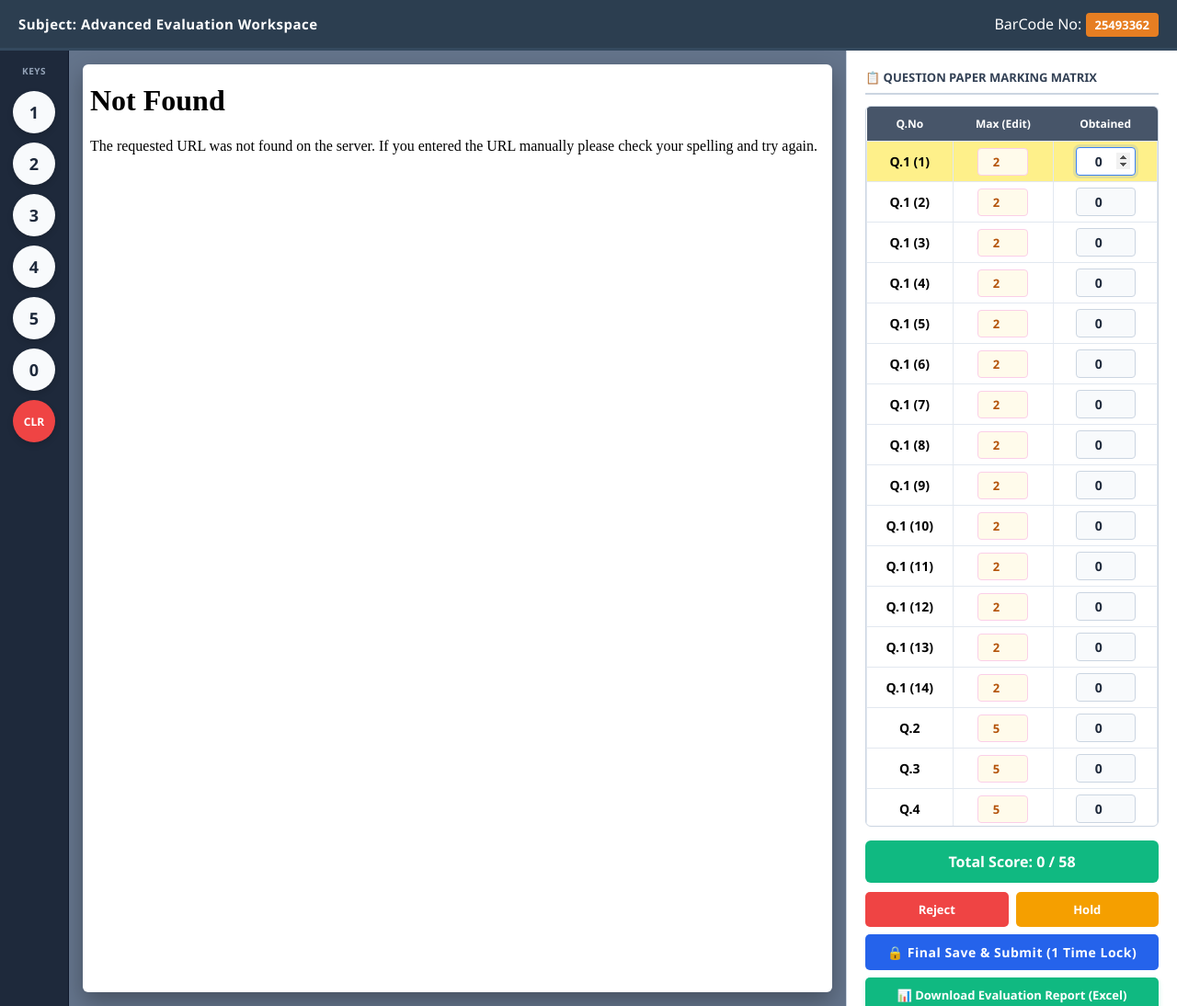
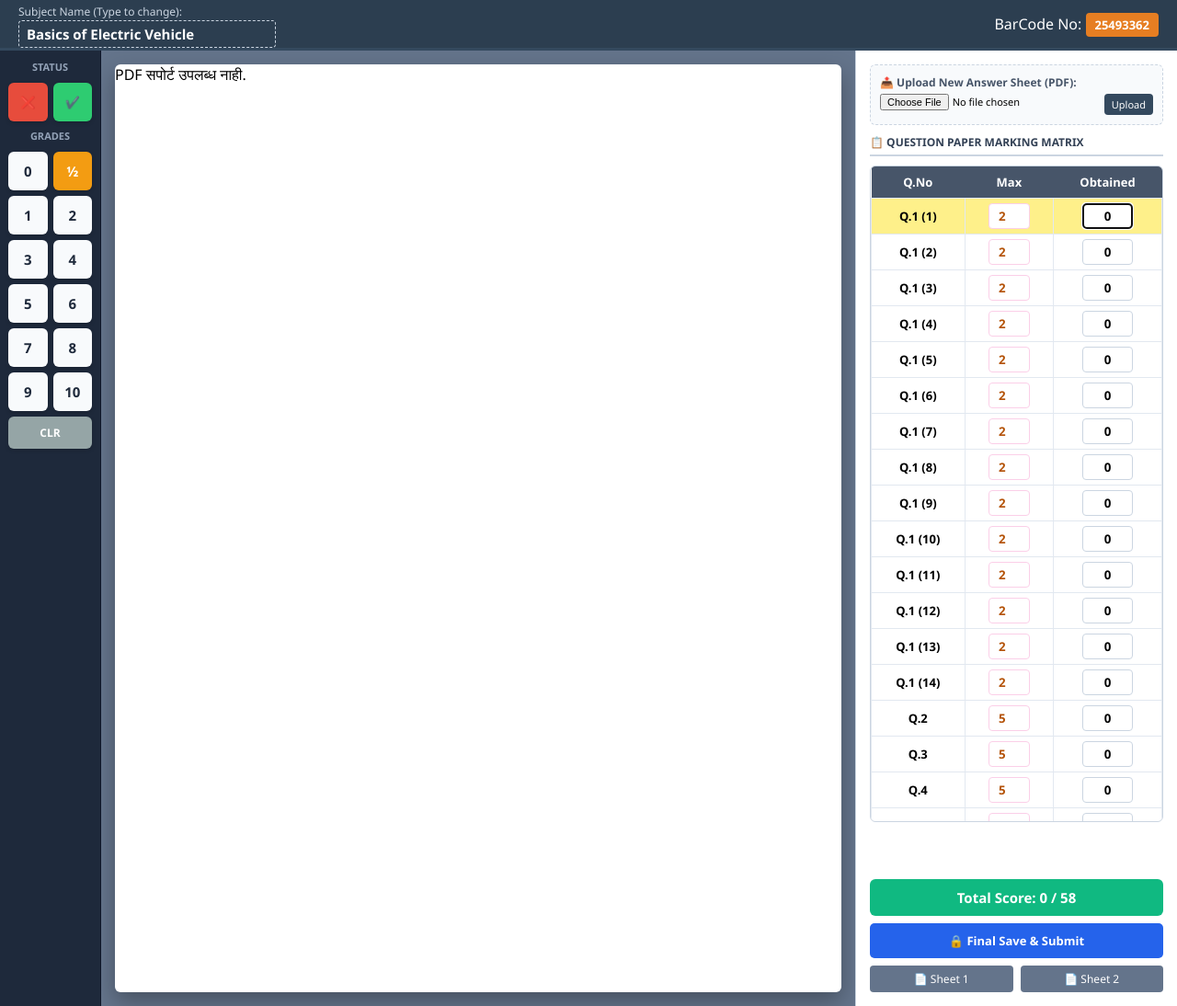
Before and after one commit to rohan3gadkari/OSM-digital-checking, a Flask app: page / in a window 1280 px wide. Shown: the whole page at 92% size. Run offline with Flask 3, Linux system fonts and the light colour scheme.

Commit message:
Refactor dashboard HTML structure and styles

```diff
--- a/templates/dashboard.html
+++ b/templates/dashboard.html
@@ -3,114 +3,148 @@
 <head>
     <meta charset="UTF-8">
     <meta name="viewport" content="width=device-width, initial-scale=1.0">
-    <title>Professional OSM Workspace</title>
+    <title>Advanced OSM Hub</title>
     <style>
-        * { box-sizing: border-box; margin: 0; padding: 0; font-family: 'Segoe UI', system-ui, sans-serif; }
+        * { box-sizing: border-box; margin: 0; padding: 0; font-family: 'Segoe UI', sans-serif; }
 
-        /* 🏢 IndiaMART स्टाईल टॉप हेडर बार */
+        /* 🏢 टॉप हेडर */
         .top-navbar {
             background: #2c3e50; color: white; padding: 0 20px;
             display: flex; justify-content: space-between; align-items: center; height: 55px;
-            border-bottom: 3px solid #34495e; box-shadow: 0 2px 8px rgba(0,0,0,0.15);
+            border-bottom: 3px solid #34495e;
         }
-        .top-navbar h3 { font-size: 15px; font-weight: 600; letter-spacing: 0.5px; }
-        .meta-container { display: flex; align-items: center; gap: 15px; }
+        .subject-title-input { background: transparent; border: 1px dashed #cbd5e1; color: white; font-size: 15px; font-weight: bold; padding: 4px 8px; border-radius: 4px; width: 280px; }
         .barcode-badge { background: #e67e22; color: white; padding: 4px 10px; border-radius: 4px; font-weight: bold; font-size: 13px; }
-        .lock-status-banner { background: #e74c3c; color: white; padding: 4px 12px; border-radius: 4px; font-size: 12px; font-weight: bold; display: none; }
+        .lock-banner { background: #e74c3c; color: white; padding: 4px 12px; border-radius: 4px; font-size: 12px; font-weight: bold; display: none; }
 
         .osm-container { display: flex; height: calc(100vh - 55px); overflow: hidden; background: #f1f5f9; }
 
-        /* 🎛️ डावा की-पॅड पॅनेल (Eklavya/IndiaMART लेआउट) */
+        /* 🎛️ नवीन प्रगत की-पॅड (सर्व विचारलेले कीज समाविष्ट) */
         .tool-sidebar {
-            width: 75px; background: #1e293b; padding: 15px 5px;
-            display: flex; flex-direction: column; align-items: center; gap: 10px; border-right: 1px solid #0f172a;
+            width: 110px; background: #1e293b; padding: 10px 5px;
+            display: flex; flex-direction: column; align-items: center; gap: 8px; border-right: 1px solid #0f172a; overflow-y: auto;
         }
-        .tool-label { font-size: 10px; color: #94a3b8; text-transform: uppercase; letter-spacing: 0.5px; margin-bottom: 5px; font-weight: bold; }
+        .tool-label { font-size: 11px; color: #94a3b8; text-transform: uppercase; font-weight: bold; margin-bottom: 2px; }
+        .key-grid { display: grid; grid-template-columns: 1fr 1fr; gap: 6px; width: 100%; padding: 0 4px; }
         .circle-key {
-            width: 46px; height: 46px; border-radius: 50%; border: none;
-            background: #f8fafc; color: #1e293b; font-size: 18px; font-weight: 700;
+            height: 42px; border-radius: 6px; border: none;
+            background: #f8fafc; color: #1e293b; font-size: 15px; font-weight: 700;
             cursor: pointer; display: flex; justify-content: center; align-items: center;
-            box-shadow: 0 3px 6px rgba(0,0,0,0.15); transition: all 0.15s ease;
+            box-shadow: 0 2px 4px rgba(0,0,0,0.15); transition: all 0.1s;
         }
-        .circle-key:hover { background: #38bdf8; color: white; transform: translateY(-2px); }
-        .clear-btn { background: #ef4444; color: white; font-size: 12px; }
-        .clear-btn:hover { background: #dc2626; }
+        .circle-key:hover { background: #38bdf8; color: white; }
+        .special-key { background: #f39c12; color: white; }
+        .wrong-key { background: #e74c3c; color: white; font-size: 13px; }
+        .right-key { background: #2ecc71; color: white; font-size: 13px; }
+        .clear-btn { background: #95a5a6; color: white; grid-column: span 2; height: 35px; font-size: 12px; }
 
-        /* 📄 मधला आन्सर शीट डिस्प्ले एरिया */
+        /* 📄 मधला पीडीएफ एरिया + डिजिटल मार्किंग ओव्हरले */
         .pdf-viewer-container { flex: 1; background: #64748b; padding: 15px; display: flex; justify-content: center; overflow-y: auto; }
-        .pdf-canvas { width: 100%; max-width: 850px; background: white; box-shadow: 0 10px 25px rgba(0,0,0,0.3); border-radius: 6px; overflow: hidden; }
+        .pdf-canvas-wrapper { width: 100%; max-width: 850px; background: white; box-shadow: 0 10px 25px rgba(0,0,0,0.3); border-radius: 6px; position: relative; }
 
-        /* 📊 उजवा मार्किंग मॅट्रिक्स पॅनेल */
-        .evaluation-panel { width: 360px; background: white; border-left: 1px solid #cbd5e1; display: flex; flex-direction: column; justify-content: space-between; padding: 20px; }
-        .panel-title { font-size: 13px; color: #334155; border-bottom: 2px solid #cbd5e1; padding-bottom: 8px; margin-bottom: 12px; font-weight: bold; text-transform: uppercase; }
+        /* ✍️ उत्तरपत्रिकेवर लाल रंगात मार्क दाखवण्यासाठी ओव्हरले लेयर */
+        .annotation-overlay {
+            position: absolute; top: 80px; left: 40px;
+            background: rgba(255, 255, 255, 0.9); border: 2px dashed #e74c3c;
+            color: #d35400; padding: 8px 15px; font-size: 24px; font-weight: 900;
+            border-radius: 6px; pointer-events: none; display: none;
+            box-shadow: 0 4px 10px rgba(0,0,0,0.2); font-family: 'Courier New', monospace;
+            z-index: 100;
+        }
 
-        /* 📜 स्क्रोलिंग टेबल */
-        .table-scroll { overflow-y: auto; flex-grow: 1; max-height: calc(100vh - 310px); border: 1px solid #cbd5e1; border-radius: 6px; }
-        .marks-table { width: 100%; border-collapse: collapse; text-align: center; font-size: 14px; }
-        .marks-table th { background: #475569; color: white; padding: 10px 8px; font-weight: 600; position: sticky; top: 0; z-index: 10; font-size: 12px; }
-        .marks-table td { padding: 6px; border: 1px solid #e2e8f0; }
+        /* 📊 उजवा पॅनेल */
+        .evaluation-panel { width: 350px; background: white; border-left: 1px solid #cbd5e1; display: flex; flex-direction: column; justify-content: space-between; padding: 15px; }
+        .panel-title { font-size: 12px; color: #334155; border-bottom: 2px solid #cbd5e1; padding-bottom: 5px; margin-bottom: 10px; font-weight: bold; text-transform: uppercase; }
 
-        /* इनपुट बॉक्स */
-        .mark-input { width: 65px; text-align: center; border: 1.5px solid #cbd5e1; border-radius: 4px; padding: 5px; font-size: 14px; font-weight: bold; color: #1e293b; background: #f8fafc; }
-        .mark-input:focus { outline: none; border-color: #3b82f6; background: #fff; box-shadow: 0 0 0 3px rgba(59,130,246,0.15); }
+        /* 📤 अपलोड सेक्शन */
+        .upload-section { background: #f8fafc; border: 1px dashed #cbd5e1; padding: 10px; border-radius: 6px; margin-bottom: 10px; }
+        .upload-section label { font-size: 12px; font-weight: bold; color: #475569; display: block; margin-bottom: 4px; }
+        .upload-row { display: flex; gap: 5px; }
+        .file-input { font-size: 11px; flex: 1; }
+        .btn-upload { background: #34495e; color: white; border: none; padding: 4px 8px; font-size: 11px; border-radius: 4px; cursor: pointer; }
 
-        .max-editable-input { width: 55px; text-align: center; border: 1.5px solid #fbcfe8; border-radius: 4px; padding: 5px; font-size: 13px; font-weight: bold; color: #b45309; background: #fffbeb; }
-        .max-editable-input:focus { outline: none; border-color: #f59f00; background: #fff; }
+        .table-scroll { overflow-y: auto; flex-grow: 1; max-height: calc(100vh - 380px); border: 1px solid #cbd5e1; border-radius: 6px; }
+        .marks-table { width: 100%; border-collapse: collapse; text-align: center; font-size: 13px; }
+        .marks-table th { background: #475569; color: white; padding: 8px 4px; position: sticky; top: 0; z-index: 10; }
+        .marks-table td { padding: 5px; border: 1px solid #e2e8f0; }
 
+        .mark-input { width: 55px; text-align: center; border: 1.5px solid #cbd5e1; border-radius: 4px; padding: 4px; font-weight: bold; }
+        .max-input { width: 45px; text-align: center; border: 1.5px solid #fbcfe8; border-radius: 4px; padding: 4px; color: #b45309; font-weight: bold; }
         .active-row { background: #fef08a !important; }
 
-        /* 💾 तळाचे ॲक्शन कंट्रोल्स */
-        .action-section { margin-top: 15px; }
-        .total-box { background: #10b981; color: white; padding: 12px; border-radius: 6px; text-align: center; margin-bottom: 10px; font-size: 16px; font-weight: bold; }
-        .btn-grid { display: grid; grid-template-columns: 1fr 1fr; gap: 8px; margin-bottom: 8px; }
-        .action-btn { padding: 10px; border: none; border-radius: 5px; font-weight: bold; cursor: pointer; font-size: 13px; }
-        .btn-submit { background: #2563eb; color: white; width: 100%; font-size: 14px; letter-spacing: 0.5px; }
-        .btn-submit:hover { background: #1d4ed8; }
-
-        .btn-nav { background: #64748b; color: white; padding: 8px; border: none; border-radius: 4px; flex: 1; cursor: pointer; font-size: 13px; text-align: center; text-decoration: none; font-weight: 500; display: inline-block; }
-        .btn-nav:hover { background: #475569; }
+        .total-box { background: #10b981; color: white; padding: 10px; border-radius: 6px; text-align: center; margin-bottom: 8px; font-size: 15px; font-weight: bold; }
+        .btn-submit { background: #2563eb; color: white; width: 100%; padding: 10px; border: none; border-radius: 5px; font-weight: bold; cursor: pointer; font-size: 13px; }
+        .btn-nav { background: #64748b; color: white; padding: 6px; text-align: center; text-decoration: none; font-weight: 500; display: inline-block; font-size: 12px; border-radius: 4px; flex: 1; }
     </style>
 </head>
 <body>
 
     <div class="top-navbar">
-        <h3>Subject: Advanced Evaluation Workspace</h3>
+        <div>
+            <span style="font-size: 12px; color: #cbd5e1;">Subject Name (Type to change):</span><br>
+            <input type="text" id="liveSubjectName" class="subject-title-input" value="{{ subject_name }}" oninput="updateSubjectInUploadForm()">
+        </div>
         <div class="meta-container">
-            <div id="lockBanner" class="lock-status-banner">🔒 PERMANENTLY LOCKED</div>
-            <div>
-                BarCode No: <span class="barcode-badge" id="currentBarcode">{{ barcode }}</span>
-            </div>
+            <div id="lockBanner" class="lock-banner">🔒 PERMANENTLY LOCKED</div>
+            <div>BarCode No: <span class="barcode-badge" id="currentBarcode">{{ barcode }}</span></div>
         </div>
     </div>
 
     <div class="osm-container" id="osmMainContainer" data-locked="{{ is_locked | safe }}">
 
         <div class="tool-sidebar">
-            <span class="tool-label">Keys</span>
-            <button class="circle-key" onclick="enterMark('1')">1</button>
-            <button class="circle-key" onclick="enterMark('2')">2</button>
-            <button class="circle-key" onclick="enterMark('3')">3</button>
-            <button class="circle-key" onclick="enterMark('4')">4</button>
-            <button class="circle-key" onclick="enterMark('5')">5</button>
-            <button class="circle-key" onclick="enterMark('0')">0</button>
-            <button class="circle-key clear-btn" onclick="resetAllMarks()">CLR</button>
+            <span class="tool-label">Status</span>
+            <div class="key-grid">
+                <button class="circle-key wrong-key" onclick="enterMark('❌')">❌</button>
+                <button class="circle-key right-key" onclick="enterMark('✔️')">✔️</button>
+            </div>
+
+            <span class="tool-label">Grades</span>
+            <div class="key-grid">
+                <button class="circle-key" onclick="enterMark('0')">0</button>
+                <button class="circle-key special-key" onclick="enterMark('0.5')">½</button>
+                <button class="circle-key" onclick="enterMark('1')">1</button>
+                <button class="circle-key" onclick="enterMark('2')">2</button>
+                <button class="circle-key" onclick="enterMark('3')">3</button>
+                <button class="circle-key" onclick="enterMark('4')">4</button>
+                <button class="circle-key" onclick="enterMark('5')">5</button>
+                <button class="circle-key" onclick="enterMark('6')">6</button>
+                <button class="circle-key" onclick="enterMark('7')">7</button>
+                <button class="circle-key" onclick="enterMark('8')">8</button>
+                <button class="circle-key" onclick="enterMark('9')">9</button>
+                <button class="circle-key" onclick="enterMark('10')">10</button>
+                <button class="circle-key clear-btn" onclick="resetAllMarks()">CLR</button>
+            </div>
         </div>
 
         <div class="pdf-viewer-container">
-            <div class="pdf-canvas">
-                <iframe src="{{ url_for('static', filename='answer_sheets/' + current_paper) }}#toolbar=0&navpanes=0" width="100%" height="100%" style="border: none;"></iframe>
+            <div class="pdf-canvas-wrapper">
+                <div id="pdfStamp" class="annotation-overlay">✔️ Marks: 0</div>
+
+                <object data="{{ url_for('static', filename='answer_sheets/' + current_paper) }}#toolbar=0&navpanes=0&scrollbar=1" type="application/pdf" width="100%" height="100%" style="min-height: calc(100vh - 90px); display: block;">
+                    <p>PDF सपोर्ट उपलब्ध नाही.</p>
+                </object>
             </div>
         </div>
 
         <div class="evaluation-panel">
             <div>
+                <div class="upload-section">
+                    <label>📤 Upload New Answer Sheet (PDF):</label>
+                    <form action="/upload_sheet" method="POST" enctype="multipart/form-data" class="upload-row">
+                        <input type="hidden" name="subject" id="hiddenSubjectFormInput" value="{{ subject_name }}">
+                        <input type="file" name="file" accept=".pdf" class="file-input" required>
+                        <button type="submit" class="btn-upload">Upload</button>
+                    </form>
+                </div>
+
                 <div class="panel-title">📋 Question Paper Marking Matrix</div>
                 <div class="table-scroll">
                     <table class="marks-table">
                         <thead>
                             <tr>
                                 <th>Q.No</th>
-                                <th>Max (Edit)</th>
+                                <th>Max</th>
                                 <th>Obtained</th>
                             </tr>
                         </thead>
@@ -119,10 +153,10 @@
                             <tr id="row-{{ q.id }}">
                                 <td><strong>{{ q.label }}</strong></td>
                                 <td>
-                                    <input type="number" id="max-{{ q.id }}" class="max-editable-input" value="{{ q.max }}" min="1" oninput="updateMaxLimitLive('{{ q.id }}')">
+                                    <input type="number" id="max-{{ q.id }}" class="max-input" value="{{ q.max }}" min="1" oninput="updateMaxLimitLive('{{ q.id }}')">
                                 </td>
                                 <td>
-                                    <input type="number" id="{{ q.id }}" class="mark-input" min="0" max="{{ q.max }}" value="0" onfocus="setActiveQuestion('{{ q.id }}')" oninput="calculateLiveTotal()">
+                                    <input type="text" id="{{ q.id }}" class="mark-input" value="0" onfocus="setActiveQuestion('{{ q.id }}')" oninput="calculateLiveTotal()">
                                 </td>
                             </tr>
                             {% endfor %}
@@ -136,32 +170,25 @@
                     Total Score: <span id="liveTotal">0</span> / <span id="liveMaxTotal">{{ total_max }}</span>
                 </div>
 
-                <div class="btn-grid">
-                    <button class="action-btn" style="background: #ef4444; color: white;" onclick="alert('Paper Flagged as Rejected')">Reject</button>
-                    <button class="action-btn" style="background: #f59f00; color: white;" onclick="alert('Paper Kept On Hold')">Hold</button>
-                </div>
+                <button class="btn-submit" id="submitBtn" onclick="submitMarksViaAJAX()">🔒 Final Save & Submit</button>
 
-                <button class="action-btn btn-submit" id="submitBtn" onclick="submitMarksViaAJAX()">🔒 Final Save & Submit (1 Time Lock)</button>
-
-                <button type="button" onclick="window.location.href='/download_excel'" style="width: 100%; padding: 10px; background: #10b981; color: white; border: none; border-radius: 5px; font-weight: bold; cursor: pointer; font-size: 13px; margin-top: 8px; display: flex; justify-content: center; align-items: center; gap: 8px; box-shadow: 0 4px 6px rgba(16,185,129,0.15);">
-                    📊 Download Evaluation Report (Excel)
-                </button>
-
-                <div style="display: flex; gap: 10px; margin-top: 10px; justify-content: space-between;">
-                    <a class="btn-nav" href="/?paper=sample.pdf">📄 Answer Sheet 1</a>
-                    <a class="btn-nav" href="/?paper=student_02.pdf">📄 Answer Sheet 2</a>
+                <div style="display: flex; gap: 8px; margin-top: 8px;">
+                    <a class="btn-nav" href="/?paper=sample.pdf&subject={{ subject_name }}">📄 Sheet 1</a>
+                    <a class="btn-nav" href="/?paper=student_02.pdf&subject={{ subject_name }}">📄 Sheet 2</a>
                 </div>
             </div>
         </div>
-
     </div>
 
     <script>
         let activeQuestionId = '';
-
-        // 🔒 HTML ॲट्रिब्यूटमधून लॉक स्थिती सुरक्षितपणे मिळवणे (कोणतीही VS Code एरर येणार नाही)
         const mainContainer = document.getElementById('osmMainContainer');
         const isPageLocked = mainContainer ? (mainContainer.getAttribute('data-locked') === 'true') : false;
+
+        function updateSubjectInUploadForm() {
+            let currentSub = document.getElementById('liveSubjectName').value;
+            document.getElementById('hiddenSubjectFormInput').value = currentSub;
+        }
 
         function setActiveQuestion(qId) {
             if(isPageLocked) return;
@@ -175,28 +202,46 @@
         }
 
         function updateMaxLimitLive(qId) {
-            let maxInputVal = document.getElementById('max-' + qId).value || 1;
-            let targetMarkInput = document.getElementById(qId);
-            targetMarkInput.setAttribute('max', maxInputVal);
-            if (parseInt(targetMarkInput.value) > parseInt(maxInputVal)) { targetMarkInput.value = maxInputVal; }
-
+            let maxVal = parseFloat(document.getElementById('max-' + qId).value) || 1;
             let grandMax = 0;
-            document.querySelectorAll('.max-editable-input').forEach(input => { grandMax += parseInt(input.value) || 0; });
+            document.querySelectorAll('.max-input').forEach(input => { grandMax += parseFloat(input.value) || 0; });
             document.getElementById('liveMaxTotal').innerText = grandMax;
             calculateLiveTotal();
         }
 
-        function enterMark(num) {
+        // ✍️ की-पॅड प्रेस केल्यावर उत्तरपत्रिकेवर लाल रंगात मार्क उमटवण्याचे फंक्शन
+        function enterMark(val) {
             if(isPageLocked) return;
             if (activeQuestionId) {
                 let targetInput = document.getElementById(activeQuestionId);
-                let maxAllowed = parseInt(targetInput.getAttribute('max')) || 0;
+                let maxAllowed = parseFloat(document.getElementById('max-' + activeQuestionId).value) || 0;
 
-                if (parseInt(num) <= maxAllowed) { targetInput.value = num; }
-                else { targetInput.value = maxAllowed; }
+                // इनपुट बॉक्समध्ये व्हॅल्यू सेट करणे
+                if (val === '❌') {
+                    targetInput.value = '0';
+                } else if (val === '✔️') {
+                    targetInput.value = maxAllowed;
+                } else {
+                    let numericVal = parseFloat(val);
+                    if (numericVal > maxAllowed) {
+                        targetInput.value = maxAllowed;
+                    } else {
+                        targetInput.value = val;
+                    }
+                }
+
+                // 🔴 उत्तरपत्रिकेवर डिजिटल स्टँप एनिमेट करणे
+                let stamp = document.getElementById('pdfStamp');
+                stamp.style.display = 'block';
+                stamp.innerHTML = `${val} (Q: ${activeQuestionId.replace('q', '')})`;
+
+                // रँडम पोझिशन किंवा एका फिक्स जागी इफेक्ट देण्यासाठी
+                let randomTop = Math.floor(Math.random() * 200) + 100;
+                stamp.style.top = randomTop + "px";
 
                 calculateLiveTotal();
 
+                // ऑटो-नेक्स्ट इनपुट फोकस
                 let allInputs = Array.from(document.querySelectorAll('.mark-input'));
                 let currentIndex = allInputs.indexOf(targetInput);
                 if (currentIndex !== -1 && currentIndex < allInputs.length - 1) {
@@ -209,41 +254,39 @@
 
         function calculateLiveTotal() {
             let grandTotal = 0;
-            document.querySelectorAll('.mark-input').forEach(input => { grandTotal += parseInt(input.value) || 0; });
+            document.querySelectorAll('.mark-input').forEach(input => {
+                let val = input.value;
+                grandTotal += parseFloat(val) || 0;
+            });
             document.getElementById('liveTotal').innerText = grandTotal;
         }
 
         function resetAllMarks() {
             if(isPageLocked) return;
-            document.querySelectorAll('.mark-input').forEach(input => input.value = 0);
+            document.querySelectorAll('.mark-input').forEach(input => input.value = '0');
+            document.getElementById('pdfStamp').style.display = 'none';
             calculateLiveTotal();
         }
 
         function submitMarksViaAJAX() {
             if(isPageLocked) return;
+            let scores = {};
+            document.querySelectorAll('.mark-input').forEach(input => { scores[input.id] = input.value; });
 
-            let scoresPayload = {};
-            let maxLimitsPayload = {};
-            document.querySelectorAll('.mark-input').forEach(input => { scoresPayload[input.id] = parseInt(input.value) || 0; });
-            document.querySelectorAll('.max-editable-input').forEach(input => {
-                let qId = input.id.replace('max-', '');
-                maxLimitsPayload[qId] = parseInt(input.value) || 2;
-            });
-
-            let dataToSend = {
+            let payload = {
                 barcode: document.getElementById('currentBarcode').innerText,
                 paper: "{{ current_paper }}",
-                scores: scoresPayload,
-                max_limits: maxLimitsPayload
+                subject: document.getElementById('liveSubjectName').value,
+                scores: scores
             };
 
             fetch('/submit_marks', {
                 method: 'POST',
                 headers: { 'Content-Type': 'application/json' },
-                body: JSON.stringify(dataToSend)
+                body: JSON.stringify(payload)
             }).then(res => res.json()).then(data => {
                 if(data.status === 'success') {
-                    alert("🔒 पेपरमधील गुण आणि मॅक्स मार्क्स कायमचे सेव्ह झाले आहेत!");
+                    alert("🔒 डेटा आणि विषय यशस्वीरित्या सेव्ह झाला!");
                     location.reload();
                 } else {
                     alert("❌ त्रुटी: " + data.message);
@@ -253,13 +296,13 @@
 
         window.addEventListener('DOMContentLoaded', () => {
             calculateLiveTotal();
+            updateSubjectInUploadForm();
             if(isPageLocked) {
                 document.getElementById('lockBanner').style.display = 'block';
                 document.getElementById('submitBtn').disabled = true;
                 document.getElementById('submitBtn').style.background = '#94a3b8';
-                document.getElementById('submitBtn').innerText = "🔒 Permanently Frozen";
                 document.querySelectorAll('.mark-input').forEach(input => input.disabled = true);
-                document.querySelectorAll('.max-editable-input').forEach(input => input.disabled = true);
+                document.querySelectorAll('.max-input').forEach(input => input.disabled = true);
             } else {
                 let firstInput = document.querySelector('.mark-input');
                 if(firstInput) { firstInput.focus(); setActiveQuestion(firstInput.id); }
```
